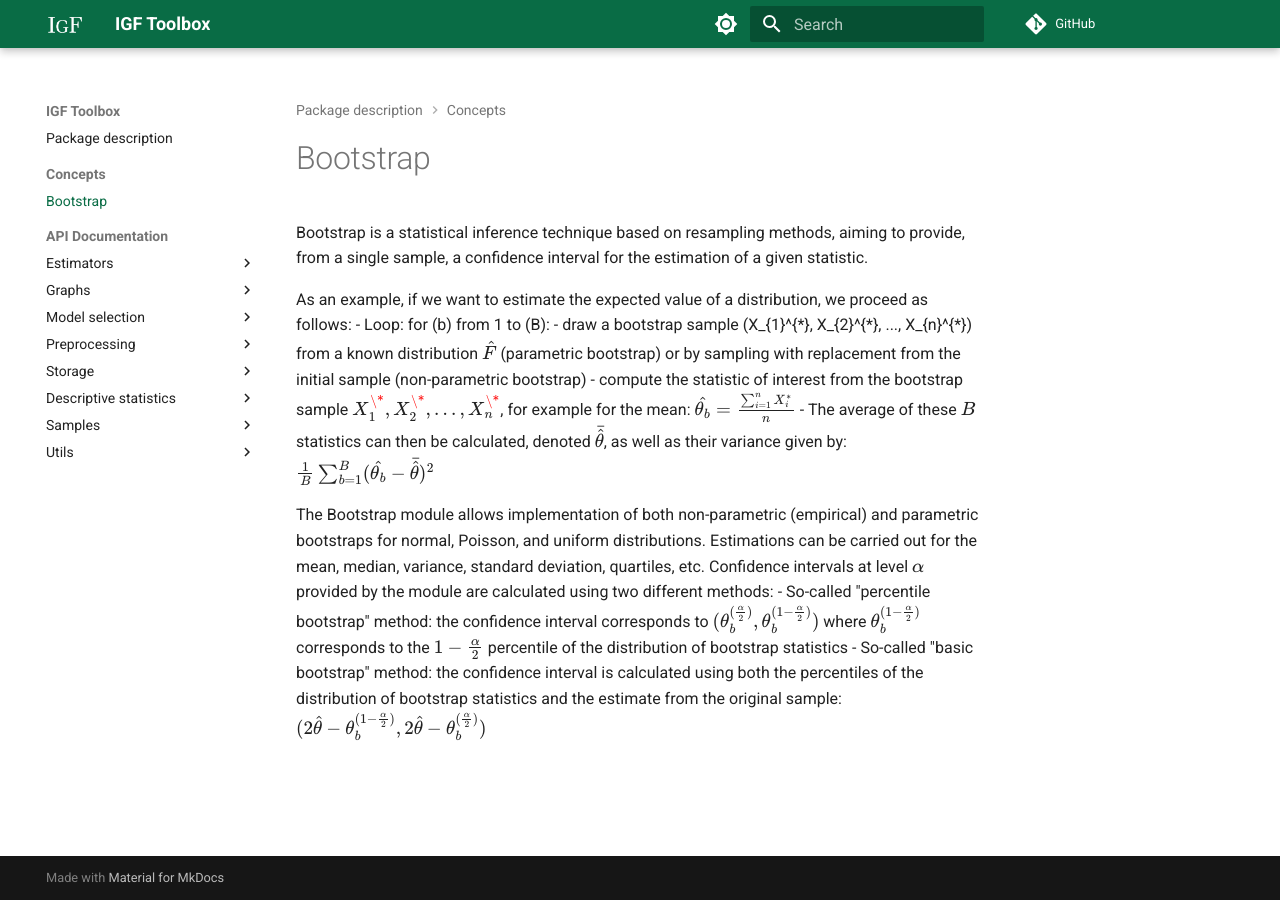
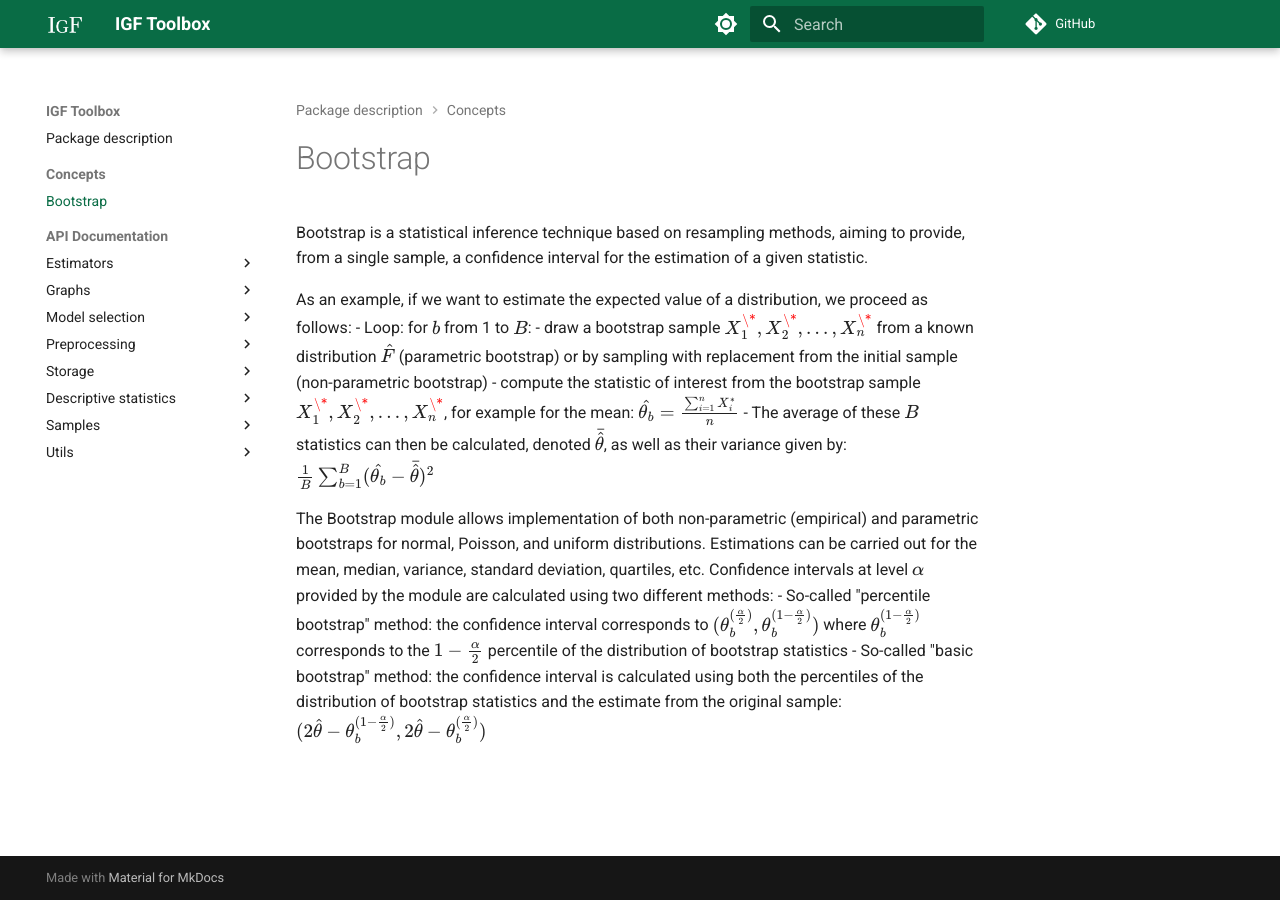
Before and after one commit to IGF-PSD/igf_toolbox, an MkDocs documentation site: the page built from docs/concepts/BOOTSTRAP.md, in a window 1280 px wide. Built offline with MkDocs 1.6.1 and Material for MkDocs 9.7.7, drawn with Linux system fonts in a browser that asks for light colours; formulas are drawn with MathJax 3; comment, search, counter and statistics services are not loaded.

Commit message:
(add) latex to md

```diff
--- a/docs/concepts/BOOTSTRAP.md
+++ b/docs/concepts/BOOTSTRAP.md
@@ -3,8 +3,8 @@
 Bootstrap is a statistical inference technique based on resampling methods, aiming to provide, from a single sample, a confidence interval for the estimation of a given statistic.
 
 As an example, if we want to estimate the expected value of a distribution, we proceed as follows:
-- Loop: for (b) from 1 to (B):
-    - draw a bootstrap sample (X_{1}^{\*}, X_{2}^{\*}, ..., X_{n}^{\*}) from a known distribution $\hat{F}$ (parametric bootstrap) or by sampling with replacement from the initial sample (non-parametric bootstrap)
+- Loop: for $b$ from 1 to $B$:
+    - draw a bootstrap sample $X_{1}^{\*}, X_{2}^{\*}, ..., X_{n}^{\*}$ from a known distribution $\hat{F}$ (parametric bootstrap) or by sampling with replacement from the initial sample (non-parametric bootstrap)
     - compute the statistic of interest from the bootstrap sample $X_{1}^{\*}, X_{2}^{\*}, ..., X_{n}^{\*}$, for example for the mean: $\hat{\theta_{b}}=\frac{\sum_{i=1}^{n}X_{i}^{*}}{n}$
 - The average of these $B$ statistics can then be calculated, denoted $\bar{\hat{\theta}}$, as well as their variance given by: $\frac{1}{B}\sum_{b=1}^{B}(\hat{\theta_{b}} - \bar{\hat{\theta}})^{2}$
 
```
Also changed, not shown: CHANGELOG.md (+1 -0 lines).
